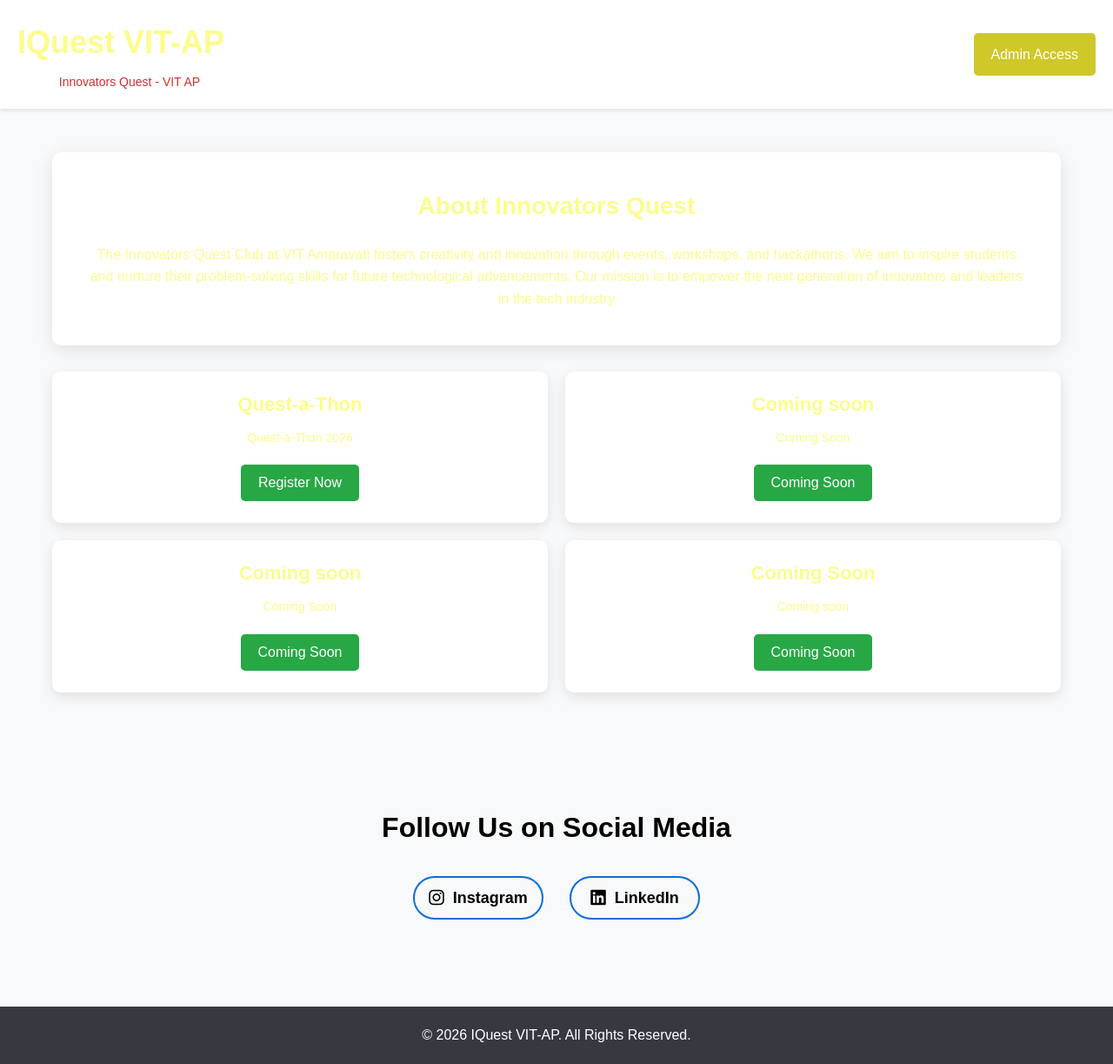
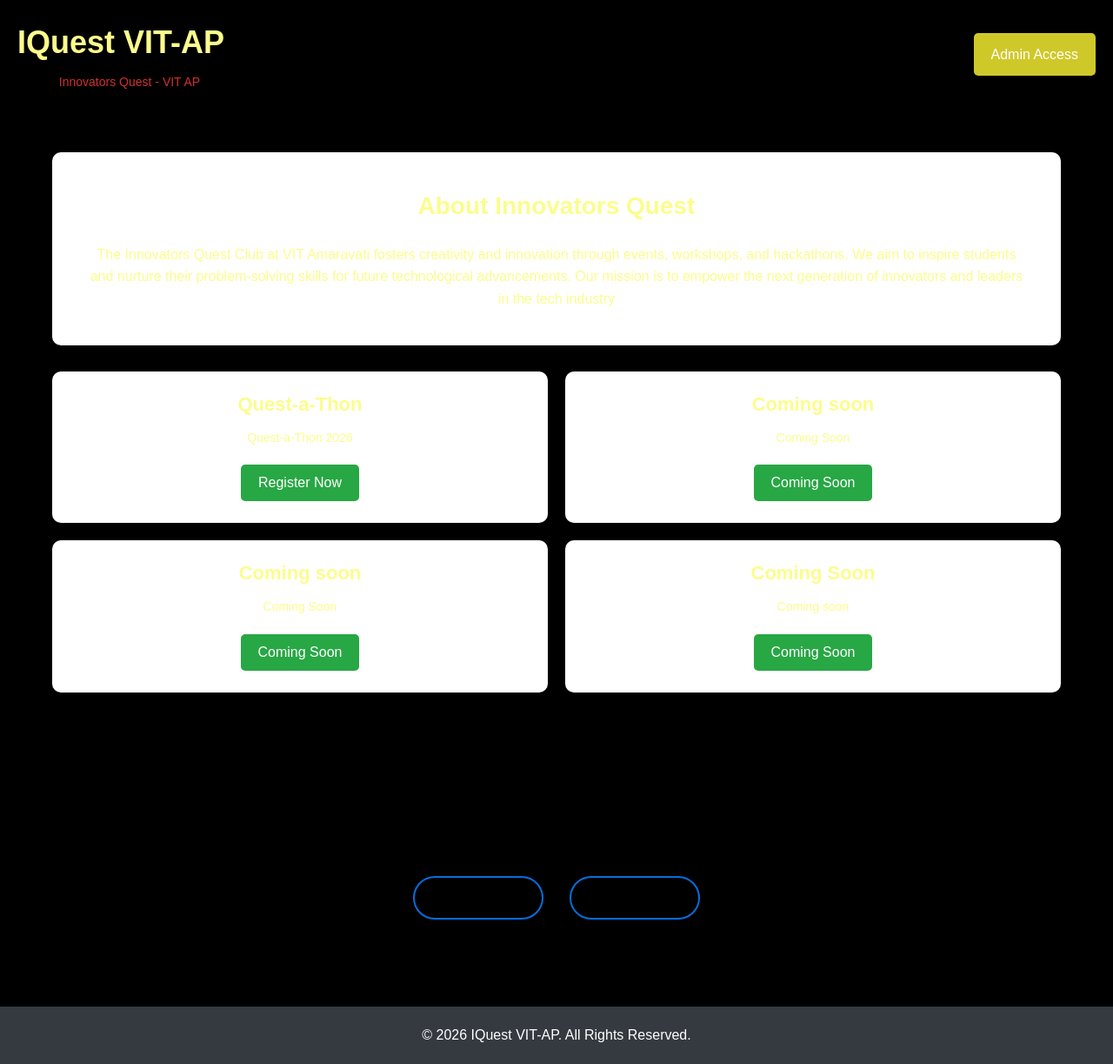
Before and after one commit to IQuestVITAP/I-Quest, a Flask app: page / in a window 1280 px wide. Shown: the whole page at 87% size. Run offline with Flask 3, Linux system fonts and the light colour scheme; some libraries are stand-ins or nearby versions.

Commit message:
Update home.html

```diff
--- a/templates/home.html
+++ b/templates/home.html
@@ -22,7 +22,7 @@
         body {
             font-family: 'Arial', sans-serif;
             line-height: 1.6;
-            background-color: #f8f9fa;
+            background-color: #000000;
         }
 
         h1,
@@ -38,7 +38,7 @@
         /* Header Styling */
 
         header {
-            background-color: #ffffff;
+            background-color: #000000;
             color: white;
             padding: 20px;
             display: flex;
```
